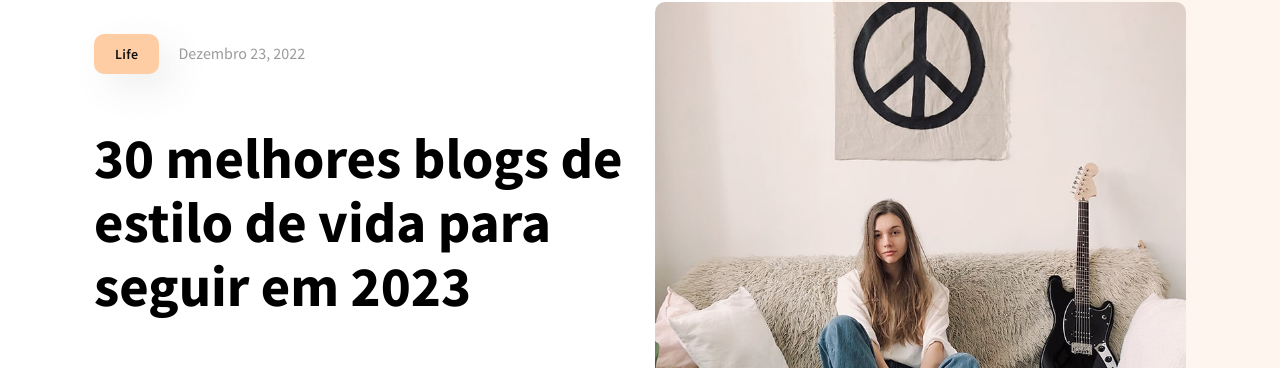
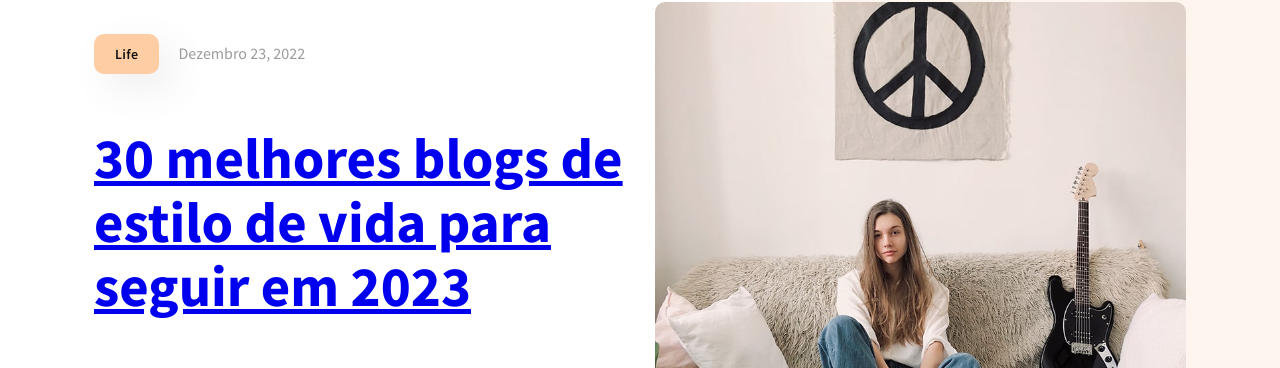
Before and after one commit to johnnylima/dio__angular__blog-project, an Angular app: page / in a window 1280 px wide. Shown: the part 180-548 px from the top of the page. Built offline with nearby package versions, Linux system fonts and the light colour scheme.

Commit message:
Update big-card.component.html

```diff
--- a/src/app/components/big-card/big-card.component.html
+++ b/src/app/components/big-card/big-card.component.html
@@ -12,7 +12,9 @@
                     <span class="tag">{{tag}}</span> {{date}}
                 </div>
                 <div class="title">
-                    <h2> {{title}} </h2>
+                    <a [routerLink]="['content',id]">
+                        <h2> {{title}} </h2>
+                    </a>
                 </div>
                 <div class="description">{{preDescription}}</div>
             </div>
```
